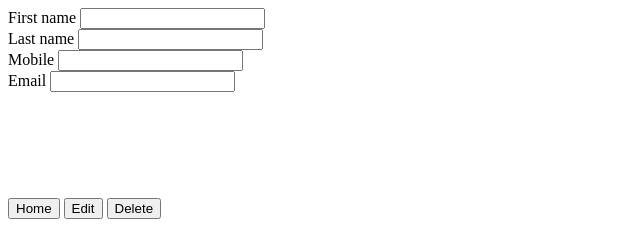
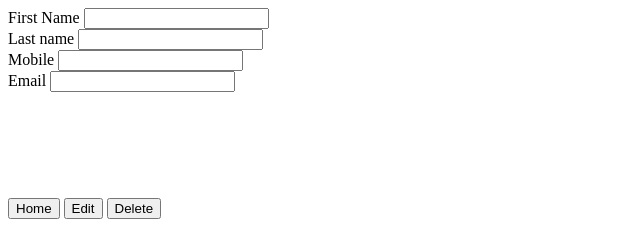
Before and after one commit to Mosa-git/Contact, a plain HTML site: page edit-contact.html in a window 1280 px wide. Shown: the full height of the page, 0-640 px from the left. Drawn offline with Linux system fonts and the light colour scheme; no server answers.

Commit message:
Update edit-contact.html

```diff
--- a/edit-contact.html
+++ b/edit-contact.html
@@ -6,7 +6,7 @@
     <body onload="getContact()">
         <div id="avatarImage"></div>
             <form id="editForm">
-                <label for="firstname">First name</label>
+                <label for="firstname">First Name</label>
                 <input type="text" name="firstname" id="firstname" readonly><br/>
                 <label for="lastname">Last name</label>
                 <input type="text" name="lastname" id="lastname" readonly><br/>
```
